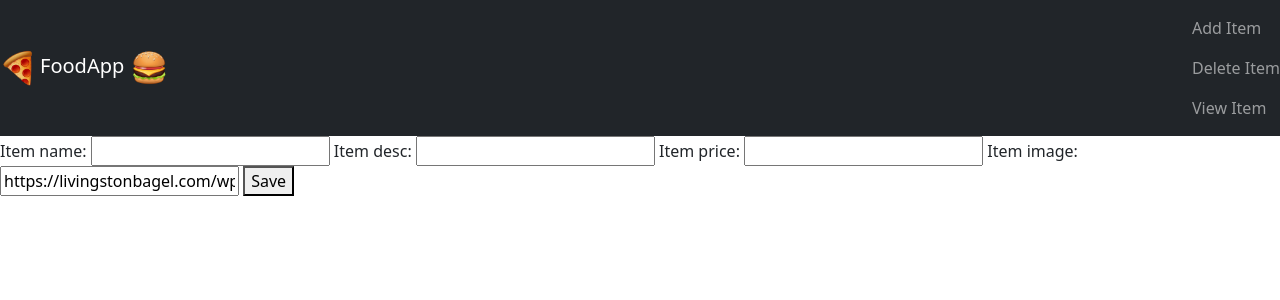
After one commit to SaimiAh/9_Real_World_Django_Projects, a Django app: page /food/add in a window 1280 px wide. The commit adds this page. Shown: the top 300 px of the page. Run offline with Django 4.2, Linux system fonts and the light colour scheme.

Commit message:
Added The Item Add Form to add an item and created pages.

```diff
--- a/Project_1/mysite/food/templates/food/base.html
+++ b/Project_1/mysite/food/templates/food/base.html
@@ -13,7 +13,7 @@
         <a href="#" class="navbar-brand"><img src="{% static 'food/images/pizza.webp' %}" alt="gif" width="40" height="40">FoodApp <img src="{% static 'food/images/hamburger_1f354.webp' %}" alt="gif" width="40" height="40"></a>
         <ul class="navbar-nav">
             <li class="nav-item">
-                <a class="nav-link" href="#">Add Item</a>
+                <a class="nav-link" href="{% url 'food:create_item' %}">Add Item</a>
             </li>
             <li class="nav-item">
                 <a class="nav-link" href="#">Delete Item</a>
--- /dev/null
+++ b/Project_1/mysite/food/templates/food/item-form.html
@@ -0,0 +1,8 @@
+{% extends 'food/base.html' %}
+{% block body %}
+<form method="POST">
+    {% csrf_token %}
+    {{ form }}
+    <button type="submit">Save</button>
+</form>
+{% endblock %}
--- a/Project_1/mysite/food/urls.py
+++ b/Project_1/mysite/food/urls.py
@@ -5,4 +5,5 @@
     path('', views.index, name='index'),
     path('<int:item_id>/', views.details, name='details'),
     path('item/', views.item, name='item'),
+    path('add', views.create_item, name='create_item')
 ]
--- a/Project_1/mysite/food/views.py
+++ b/Project_1/mysite/food/views.py
@@ -28,4 +28,4 @@
     if form.is_valid():
         form.save()
         return redirect('food:index')
-    return render(request, 'food/item-form.html', {'form:form'})
+    return render(request, 'food/item-form.html', {'form':form})
```
Also changed, not shown: Project_1/mysite/db.sqlite3.
